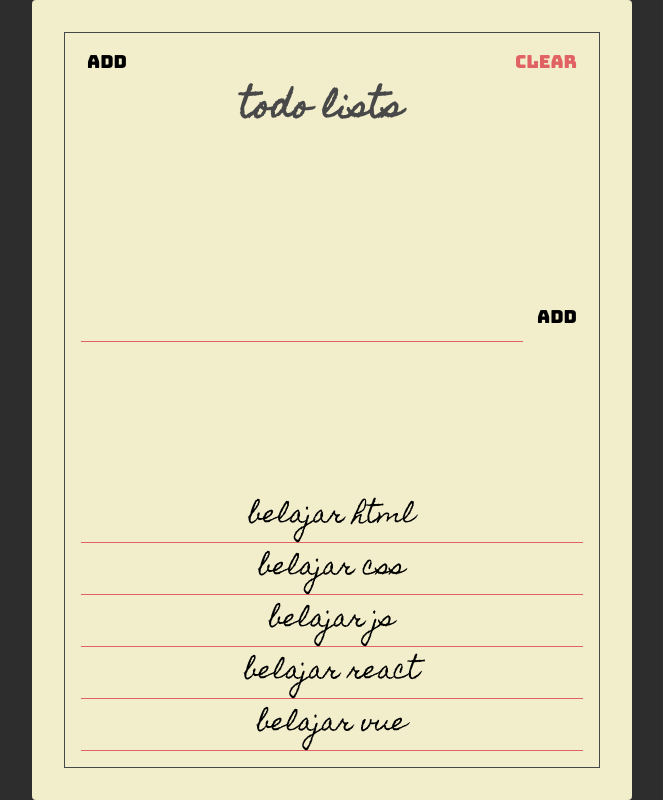
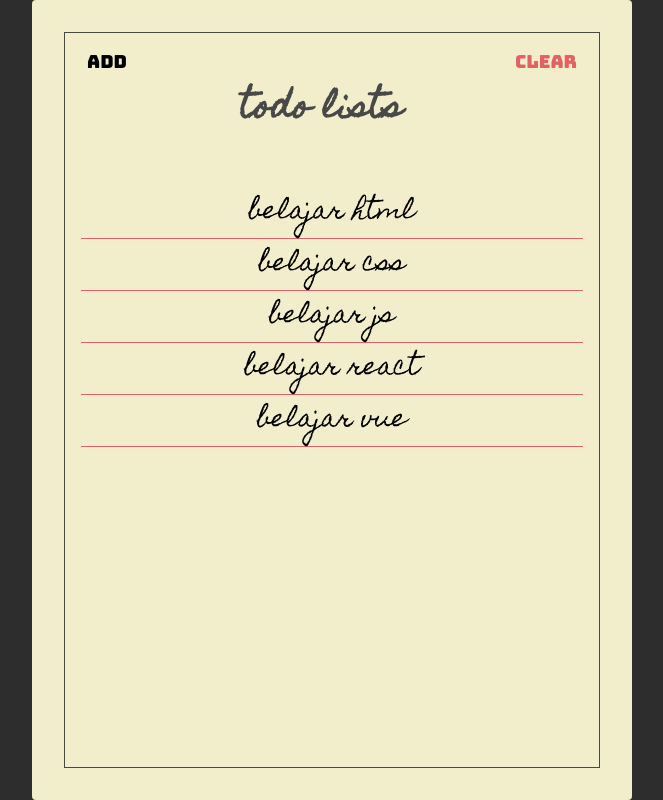
Before and after one commit to rahmat-dev/react-todolist, a React (Create React App) app: page / in a window 1280 px wide. Shown: the whole page, without its empty margins (308-971 px from the left). Built offline with nearby package versions, Linux system fonts and the light colour scheme.

Commit message:
Add show todo form conditional and toggle function

```diff
--- a/src/components/Header.jsx
+++ b/src/components/Header.jsx
@@ -1,13 +1,20 @@
 import React from "react";
+import PropTypes from "prop-types";
 
-const Header = () => {
+const Header = ({ toggleShowTodoForm }) => {
   return (
     <section className="header">
-      <button className="btn">Add</button>
+      <button className="btn" onClick={toggleShowTodoForm}>
+        Add
+      </button>
       <h1 className="header-title">Todo Lists</h1>
       <button className="btn main-red-color">Clear</button>
     </section>
   );
 };
 
+Header.propTypes = {
+  toggleShowTodoForm: PropTypes.func.isRequired
+};
+
 export default Header;
--- a/src/components/TodoForm.jsx
+++ b/src/components/TodoForm.jsx
@@ -1,7 +1,7 @@
 import React, { useState } from "react";
 import PropTypes from "prop-types";
 
-const TodoForm = ({ addTodo }) => {
+const TodoForm = ({ addTodo, showTodoForm }) => {
   const [value, setValue] = useState("");
 
   const handleFormSubmit = (e) => {
@@ -17,6 +17,7 @@ const TodoForm = ({ addTodo }) => {
   };
 
   return (
+    showTodoForm && (
       <section className="form-add-todo">
         <form className="add-form" onSubmit={handleFormSubmit}>
           <input
@@ -28,11 +29,13 @@ const TodoForm = ({ addTodo }) => {
           <button className="btn">Add</button>
         </form>
       </section>
+    )
   );
 };
 
 TodoForm.propTypes = {
-  addTodo: PropTypes.func.isRequired
+  addTodo: PropTypes.func.isRequired,
+  showTodoForm: PropTypes.bool.isRequired
 };
 
 export default TodoForm;
--- a/src/pages/TodoList.jsx
+++ b/src/pages/TodoList.jsx
@@ -14,14 +14,20 @@ const TodoList = () => {
     { title: "Belajar Vue" }
   ]);
 
+  const [showTodoForm, setShowTodoForm] = useState(false);
+
   const addTodo = (value) => {
     setTodos([...todos, { title: value }]);
   };
 
+  const toggleShowTodoForm = () => {
+    setShowTodoForm(!showTodoForm);
+  };
+
   return (
     <Paper>
-      <Header />
-      <TodoForm addTodo={addTodo} />
+      <Header toggleShowTodoForm={toggleShowTodoForm} />
+      <TodoForm addTodo={addTodo} showTodoForm={showTodoForm} />
       <Todos todos={todos} />
     </Paper>
   );
--- a/src/styles.css
+++ b/src/styles.css
@@ -44,7 +44,7 @@ body {
 .frame {
   display: flex;
   flex-direction: column;
-  justify-content: space-between;
+  /* justify-content: space-between; */
   border: 1px solid var(--main-black-color);
   height: 100%;
   padding: 16px 16px 0px;
```
Lines whose indentation alone changed are shown as unchanged.
